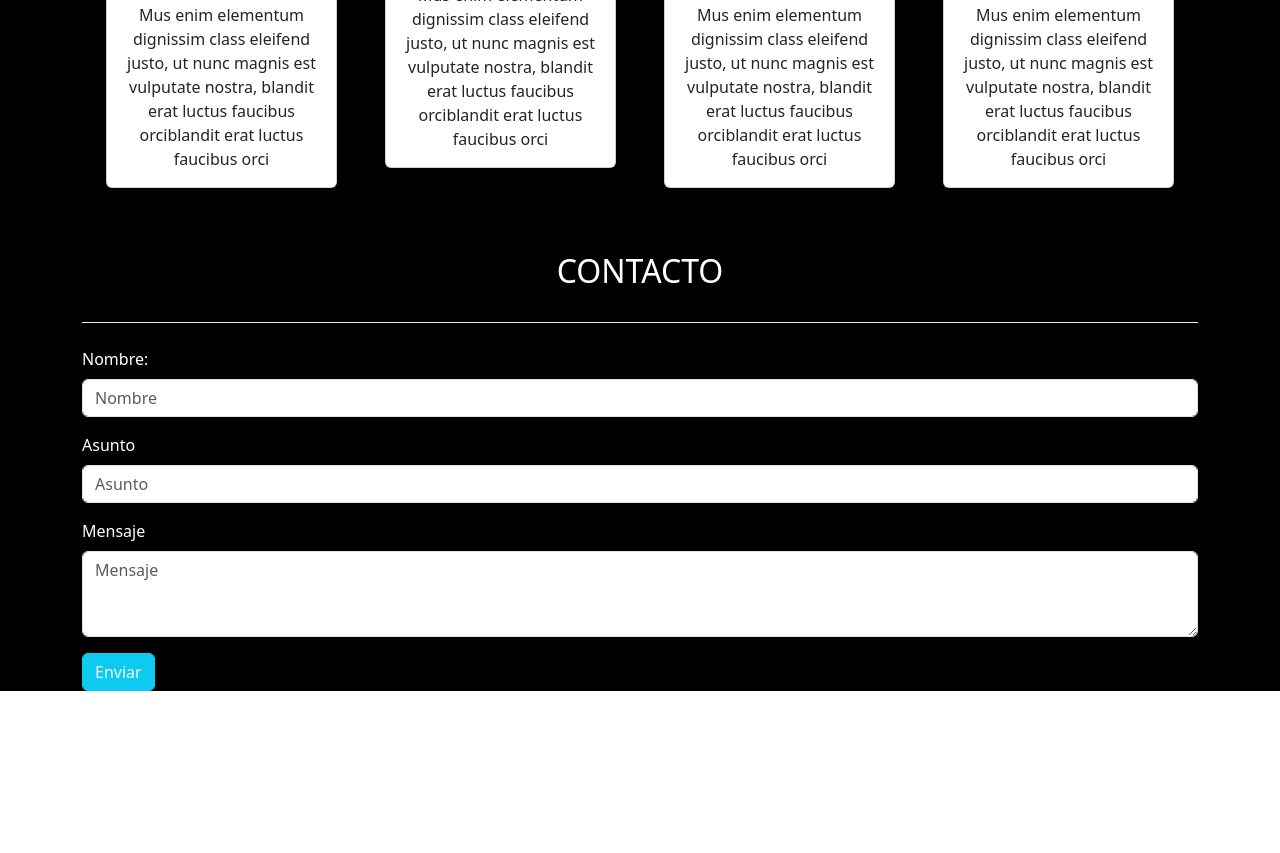
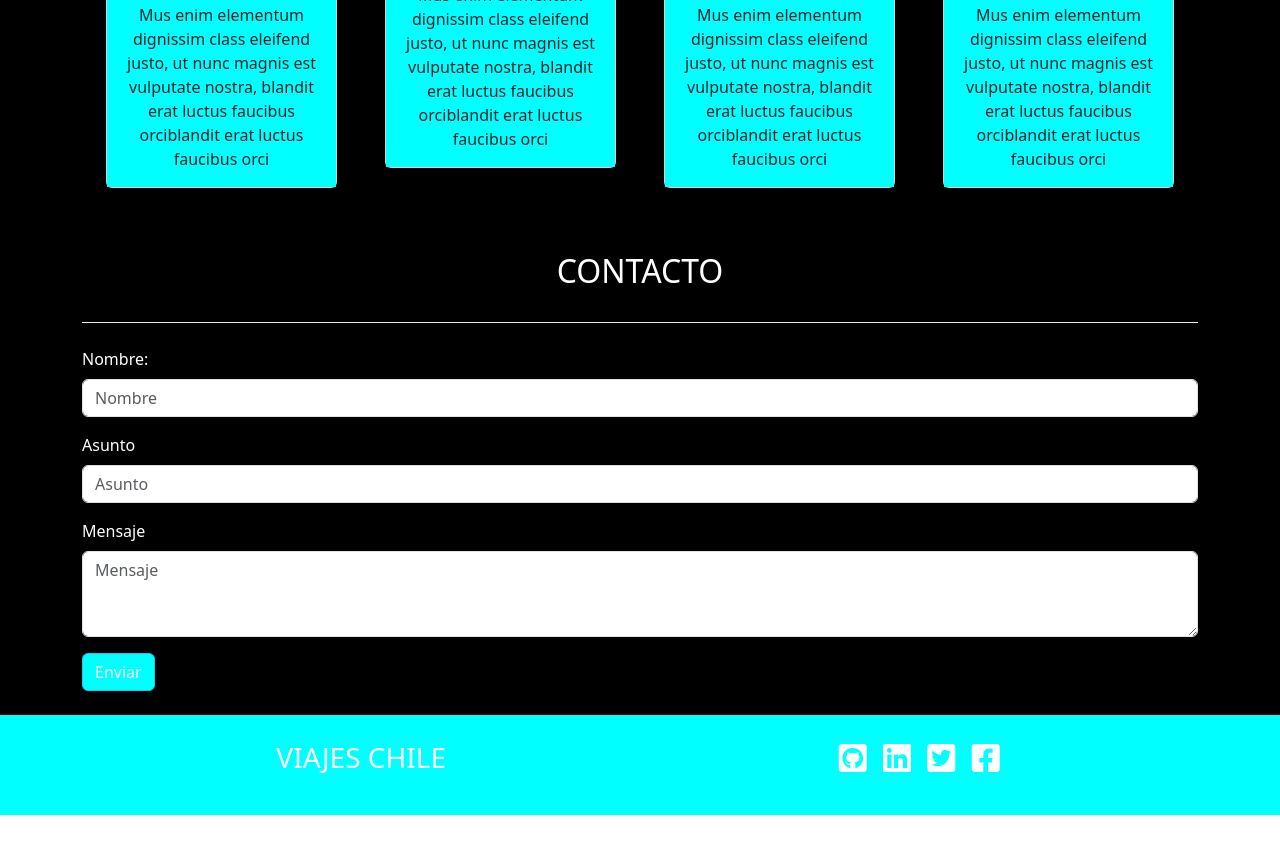
Before and after one commit to xSpookyDev/ProyectoFinalModulo2, a plain HTML site: page index.html in a window 1280 px wide. Shown: the part 1834-2687 px from the top of the page. After the commit the page ends 2649 px from the top, so only its background shows below. Drawn offline with nearby package versions, Linux system fonts and the light colour scheme.

Commit message:
Footer listo

```diff
--- a/assets/css/styles.css
+++ b/assets/css/styles.css
@@ -1,4 +1,9 @@
 
+*{
+    padding: 0;
+    margin: 0;
+    border: 0;
+}
 .nav-color .navbar-nav .nav-link {
     color: white !important; /* Establece el color del texto en blanco */
   }
@@ -6,3 +11,8 @@
   .black{
     background-color: black;
   }
+
+  .color-footer{
+    background-color: cyan;
+    height: 100px;
+  }
--- a/index.html
+++ b/index.html
@@ -46,7 +46,7 @@ referrerpolicy="no-referrer"
                   <a class="nav-link" href="#destacados">Destacados</a>
                 </li>
                 <li class="nav-item">
-                  <a class="nav-link" href="#">Contacto</a>
+                  <a class="nav-link" href="#contacto">Contacto</a>
                 </li>
               </ul>
             </div>
@@ -128,9 +128,9 @@ referrerpolicy="no-referrer"
 
         <!--Destacados-->
         <section class="black">
-            <div class="container text-center">
+            <div class="container text-center " >
                 <div class="container border-bottom border-light-subtle text-white pb-4 pt-5">
-                    <h2 id="quienes-somos">DESTACADOS</h2>
+                    <h2 id="destacados">DESTACADOS</h2>
                 </div>
 
                 <div class="container ">
@@ -151,8 +151,8 @@ referrerpolicy="no-referrer"
                                                 <img src="./assets/img/card1.jpg" class="img-fluid" />
                                             </div>
                                         </a>
-                                        <div class="card-body">
-                                            <p class="card-text cabin-regular">
+                                        <div class="card-body" style="background-color: aqua;">
+                                            <p class="card-text ">
                                                 Mus enim elementum dignissim class eleifend justo, ut nunc magnis est
                                                 vulputate nostra, blandit erat luctus faucibus orciblandit erat luctus faucibus
                                                 orci
@@ -173,8 +173,8 @@ referrerpolicy="no-referrer"
                                                 <img src="./assets/img/card2.jpg" class="img-fluid" />
                                             </div>
                                         </a>
-                                        <div class="card-body">
-                                            <p class="card-text cabin-regular">
+                                        <div class="card-body" style="background-color: aqua;">
+                                            <p class="card-text ">
                                                 Mus enim elementum dignissim class eleifend justo, ut nunc magnis est
                                                 vulputate nostra, blandit erat luctus faucibus orciblandit erat luctus faucibus
                                                 orci
@@ -192,8 +192,8 @@ referrerpolicy="no-referrer"
                                                 <img src="./assets/img/card3.jpg" class="img-fluid" />
                                             </div>
                                         </a>
-                                        <div class="card-body">
-                                            <p class="card-text cabin-regular">
+                                        <div class="card-body" style="background-color: aqua;">
+                                            <p class="card-text ">
                                                 Mus enim elementum dignissim class eleifend justo, ut nunc magnis est
                                                 vulputate nostra, blandit erat luctus faucibus orciblandit erat luctus faucibus
                                                 orci
@@ -212,8 +212,8 @@ referrerpolicy="no-referrer"
                                                 <img src="./assets/img/card4.jpg" class="img-fluid" />
                                             </div>
                                         </a>
-                                        <div class="card-body">
-                                            <p class="card-text cabin-regular">
+                                        <div class="card-body" style="background-color: aqua;">
+                                            <p class="card-text " >
                                                 Mus enim elementum dignissim class eleifend justo, ut nunc magnis est
                                                 vulputate nostra, blandit erat luctus faucibus orciblandit erat luctus faucibus
                                                 orci
@@ -232,7 +232,7 @@ referrerpolicy="no-referrer"
         <section class="black">
             <section id="contacto" class="container">
                 <div class="container border-bottom border-light-subtle text-white pb-4 pt-5 text-center">
-                    <h2 id="quienes-somos ">CONTACTO</h2>
+                    <h2 id="contacto">CONTACTO</h2>
                 </div>
 
                 <form action="" class="pt-4">
@@ -263,8 +263,8 @@ referrerpolicy="no-referrer"
                       placeholder="Mensaje"
                     ></textarea>
                   </div>
-                  <div class="my-3 text-start">
-                    <button type="button" class="btn btn-info text-light">
+                  <div class="pb-4 text-start" >
+                    <button type="button" class="btn btn-info text-light " style="background-color: aqua;">
                       Enviar
                     </button>
                   </div>
@@ -272,9 +272,40 @@ referrerpolicy="no-referrer"
               </section>
         </section>
 
+        <!--fin formularios-->
 
-        <br><br><br><br><br><br><br><br><br><br><br><br><br><br><br><br><br><br><br><br><br><br><br><br><br><br><br><br><br><br><br><br><br><br><br><br><br><br><br><br><br><br><br><br><br><br><br><br><br><br><br><br><br><br><br>
       </main>
+
+
+      <footer class="color-footer">
+        <div class="container d-md-flex justify-content-around align-items-center text-white text-center pt-4">
+        <h3 class="fw-light">VIAJES CHILE</h3>
+        <div class="h2">
+          <a href="https://github.com/"
+            target="_blank"
+            class="text-decoration-none text-white p-1" >
+            <i class="fab fa-github-square"></i>
+          </a>
+          <a
+            href="https://www.linkedin.com/"
+            target="_blank"
+            class="text-decoration-none text-white p-1">
+            <i class="fab fa-linkedin"></i>
+          </a>
+          <a
+            href="https://twitter.com/"
+            target="_blank"
+            class="text-decoration-none text-white p-1" >
+            <i class="fab fa-twitter-square"></i>
+          </a>
+          <a href="https://www.facebook.com/"
+            target="_blank"
+            class="text-decoration-none text-white p-1" >
+            <i class="fab fa-facebook-square"></i>
+          </a>
+        </div>
+      </div>
+    </footer>
 
 
 
```
